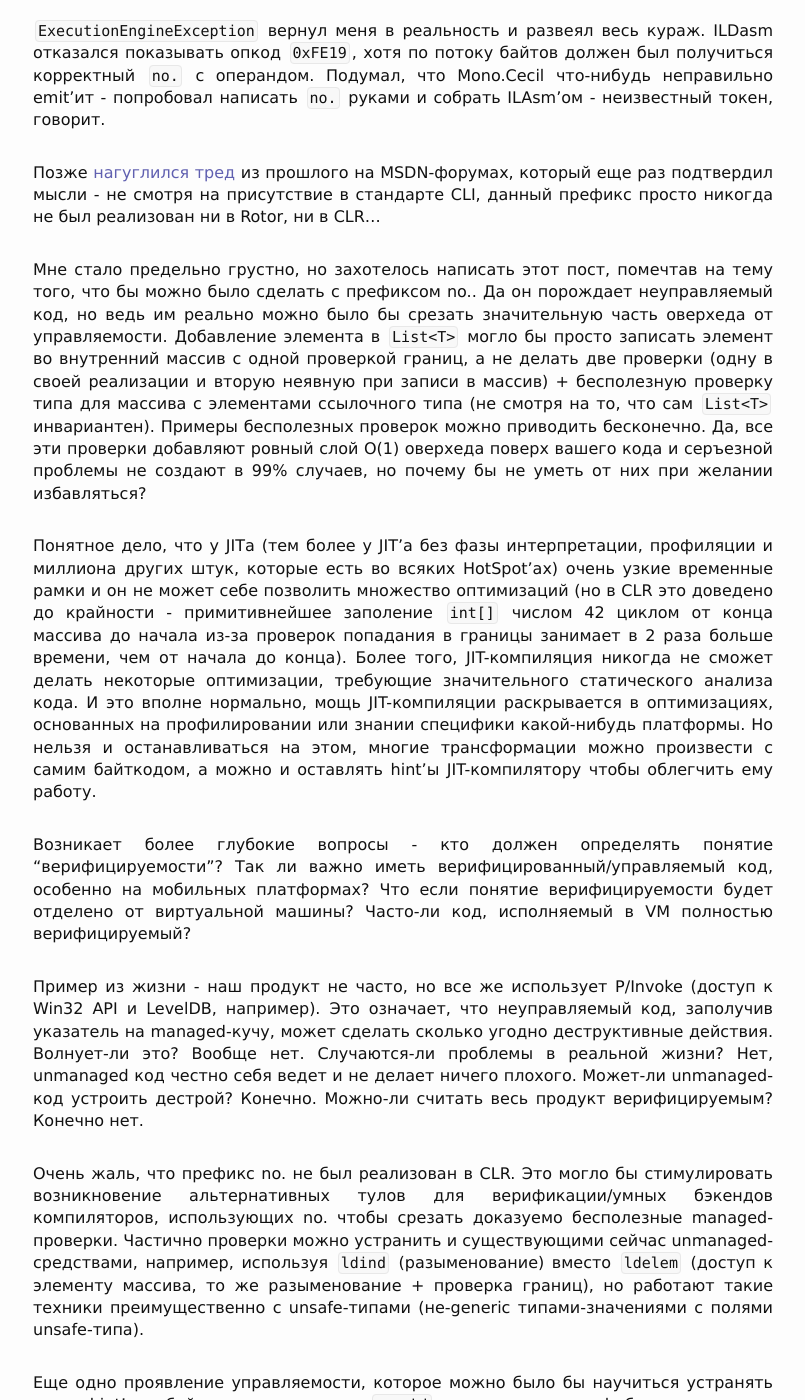
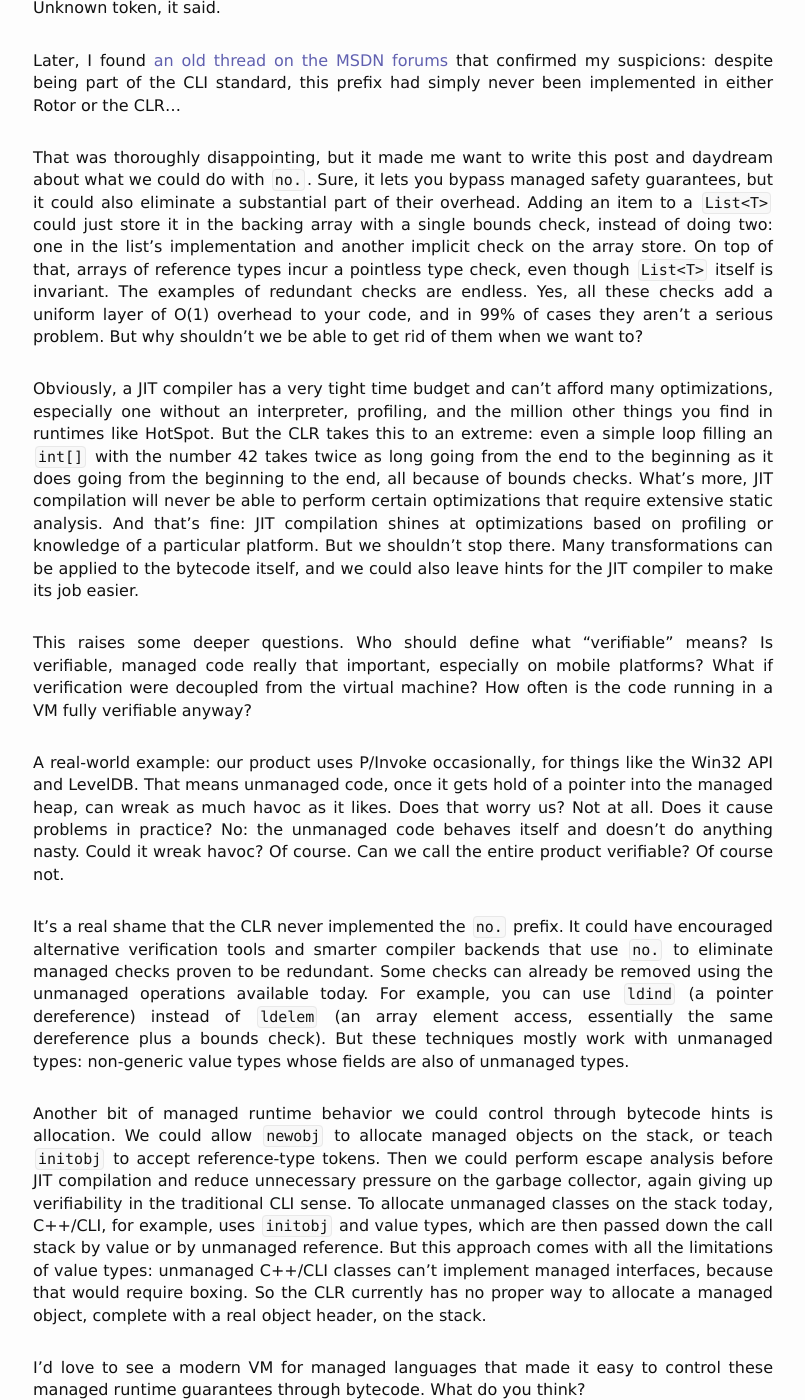
Before and after one commit to controlflow/controlflow.github.io, a Jekyll site: the page built from _posts/2013-11-18-msil-no.markdown, in a window 1280 px wide and 1400 px high, scrolled down 1716 px. Shown: the whole window, without its empty margins (237-1042 px from the left). Built offline with Jekyll 4.4.1, drawn with Linux system fonts in a browser that asks for light colours; comment, search, counter and statistics services are not loaded; some of the changed text lies outside the part shown.

Commit message:
Translate MSIL no. opcode article into English

````diff
--- a/_posts/2013-11-18-msil-no.markdown
+++ b/_posts/2013-11-18-msil-no.markdown
@@ -1,11 +1,11 @@
 ---
 layout: post
-title: "Скажи MSIL-опкоду no."
+title: "Say no. to an MSIL Opcode"
 date: 2013-11-18 18:52:00
 author: Aleksandr Shvedov
 tags: csharp clr cli rotor managed
 ---
-Некоторое время назад я долго сидел в подсистемах нашего продукта, связанных с чтением метаданных и MSIL-байткода. Совершенно случайно нарвался на определение такой MSIL-инструкции:
+A while ago, I spent quite a bit of time in the parts of our product that read metadata and MSIL bytecode. By pure chance, I stumbled across this MSIL instruction definition:
 
 ```c#
 public static readonly Opcode No = new Opcode("no.",
@@ -14,32 +14,32 @@ public static readonly Opcode No = new Opcode("no.",
   OpcodeValue.No, FlowControl.Meta, false, 0);
 ```
 
-Никогда такой опкод раньше не видел, из определения видно что это префикс, а не самостоятельный опкод (а из префиксов всомнились только `tail.` и `constrained.`, хотя есть и другие). Что еще больше заинтересовало - в классе `System.Reflection.Emit.Opcodes` из стандартной библиотеки классов .NET Framework такого опкода вовсе не определено. Даже в подробной и вообще очень неплохой книге про MSIL - [Expert .NET 2.0 IL assembler](http://books.google.ru/books/about/Expert_NET_2_0_IL_Assembler.html?id=oAcCRKd6EZgC&redir_esc=y) - нету ни единого упоминания. А вот в библиотеке *Mono.Cecil* этот префикс нашелся - значит разработчики метадата-reader’ов/writer’ов точно знали что-то, недоступное всем остальным. Интереса добавляло не только загадочное имя опкода `no.`, но еще и `sbyte`-операнд (можно не только задать какой-то инструкции загадочный префикс `no.`, но еще и контроллировать его каким-то образом).
+I'd never seen this opcode before. The definition makes it clear that it's a prefix rather than a standalone instruction. The only other prefixes that came to mind were `tail.` and `constrained.`, though there are others. What made it even more intriguing was that the .NET Framework's `System.Reflection.Emit.OpCodes` class doesn't define it at all. Even the detailed and generally excellent book [Expert .NET 2.0 IL Assembler](http://books.google.ru/books/about/Expert_NET_2_0_IL_Assembler.html?id=oAcCRKd6EZgC&redir_esc=y) doesn't mention it once. But *Mono.Cecil* does have this prefix, so the people writing metadata readers and writers clearly knew something the rest of us didn't. And it wasn't just the mysterious name, `no.`, that caught my attention: it also takes an `sbyte` operand. You can not only attach this mysterious prefix to an instruction, but somehow control what it does.
 
-Гугл с первой попытки тоже ничего дельного не подкинул, зато завесу тайны опкода `0xFE19`, как ни странно, открыл стандарт CLI:
+My first attempt at Googling it didn't turn up anything useful either. Oddly enough, it was the CLI standard that finally revealed the secret of opcode `0xFE19`:
 
-![]({{ site.baseurl }}/images/msil-no-ecma-spec.png)
+![The CLI specification for the no. prefix, which allows type, range, and null checks to be skipped.]({{ site.baseurl }}/images/msil-no-ecma-spec.png)
 
-Теперь то все стало понятно - опкод должен позволять отключать все те проверки managed-мира (которые собственно и создают саму “управляемость” среды исполнения), с которыми живут и исполняются практически все CLR-приложения - автоматические проверки на `null`, проверки выхода за границы массивов и проверки типов (при даункастах и записях в крайне мерзкие ковариантные массивы, слизанные из JVM).
+Now it all made sense. This opcode was supposed to let you disable the checks that virtually every CLR application lives with: automatic null checks, array bounds checks, and type checks when downcasting or storing into those dreadful covariant arrays borrowed from the JVM. These are, after all, some of the very checks that make a managed runtime "managed."
 
-Конечно же, байткод с префиксом `no.` перестает быть “верифицируемым”, но кого это волнует? В тот момент реальный мир для меня перестал существовать и через 10 минут на базе Mono.Cecil собрался реврайтер в один цикл, вставляющий `no.`-префикс во всех местах, где это имеет смысл…
+Of course, bytecode with a `no.` prefix is no longer "verifiable," but who cares? At that point, the real world ceased to exist for me. Ten minutes later, I had a Mono.Cecil rewriter consisting of a single loop, inserting the `no.` prefix everywhere it made sense...
 
-![]({{ site.baseurl }}/images/msil-no-runtime.png)
+![The test application crashes, while ILDasm displays the no. prefix bytes as an unknown instruction.]({{ site.baseurl }}/images/msil-no-runtime.png)
 
-`ExecutionEngineException` вернул меня в реальность и развеял весь кураж. ILDasm отказался показывать опкод `0xFE19`, хотя по потоку байтов должен был получиться корректный `no.` с операндом. Подумал, что Mono.Cecil что-нибудь неправильно emit’ит - попробовал написать `no.` руками и собрать ILAsm’ом - неизвестный токен, говорит.
+An `ExecutionEngineException` brought me back to reality and killed the excitement. ILDasm refused to display opcode `0xFE19`, even though the byte stream should have represented a valid `no.` prefix with an operand. I suspected Mono.Cecil was emitting something incorrectly, so I tried writing `no.` by hand and assembling it with ILAsm. Unknown token, it said.
 
-Позже [нагуглился тред](http://social.msdn.microsoft.com/Forums/vstudio/en-US/b6e7db0e-6015-4e4e-9d03-210240238f6d/the-no-prefix-cil-instruction?forum=clr) из прошлого на MSDN-форумах, который еще раз подтвердил мысли - не смотря на присутствие в стандарте CLI, данный префикс просто никогда не был реализован ни в Rotor, ни в CLR…
+Later, I found [an old thread on the MSDN forums](http://social.msdn.microsoft.com/Forums/vstudio/en-US/b6e7db0e-6015-4e4e-9d03-210240238f6d/the-no-prefix-cil-instruction?forum=clr) that confirmed my suspicions: despite being part of the CLI standard, this prefix had simply never been implemented in either Rotor or the CLR...
 
-Мне стало предельно грустно, но захотелось написать этот пост, помечтав на тему того, что бы можно было сделать с префиксом no.. Да он порождает неуправляемый код, но ведь им реально можно было бы срезать значительную часть оверхеда от управляемости. Добавление элемента в `List<T>` могло бы просто записать элемент во внутренний массив с одной проверкой границ, а не делать две проверки (одну в своей реализации и вторую неявную при записи в массив) + бесполезную проверку типа для массива с элементами ссылочного типа (не смотря на то, что сам `List<T>` инвариантен). Примеры бесполезных проверок можно приводить бесконечно. Да, все эти проверки добавляют ровный слой O(1) оверхеда поверх вашего кода и серъезной проблемы не создают в 99% случаев, но почему бы не уметь от них при желании избавляться?
+That was thoroughly disappointing, but it made me want to write this post and daydream about what we could do with `no.`. Sure, it lets you bypass managed safety guarantees, but it could also eliminate a substantial part of their overhead. Adding an item to a `List<T>` could just store it in the backing array with a single bounds check, instead of doing two: one in the list's implementation and another implicit check on the array store. On top of that, arrays of reference types incur a pointless type check, even though `List<T>` itself is invariant. The examples of redundant checks are endless. Yes, all these checks add a uniform layer of O(1) overhead to your code, and in 99% of cases they aren't a serious problem. But why shouldn't we be able to get rid of them when we want to?
 
-Понятное дело, что у JITа (тем более у JIT’а без фазы интерпретации, профиляции и миллиона других штук, которые есть во всяких HotSpot’ах) очень узкие временные рамки и он не может себе позволить множество оптимизаций (но в CLR это доведено до крайности - примитивнейшее заполение `int[]` числом 42 циклом от конца массива до начала из-за проверок попадания в границы занимает в 2 раза больше времени, чем от начала до конца). Более того, JIT-компиляция никогда не сможет делать некоторые оптимизации, требующие значительного статического анализа кода. И это вполне нормально, мощь JIT-компиляции раскрывается в оптимизациях, основанных на профилировании или знании специфики какой-нибудь платформы. Но нельзя и останавливаться на этом, многие трансформации можно произвести с самим байткодом, а можно и оставлять hint’ы JIT-компилятору чтобы облегчить ему работу.
+Obviously, a JIT compiler has a very tight time budget and can't afford many optimizations, especially one without an interpreter, profiling, and the million other things you find in runtimes like HotSpot. But the CLR takes this to an extreme: even a simple loop filling an `int[]` with the number 42 takes twice as long going from the end to the beginning as it does going from the beginning to the end, all because of bounds checks. What's more, JIT compilation will never be able to perform certain optimizations that require extensive static analysis. And that's fine: JIT compilation shines at optimizations based on profiling or knowledge of a particular platform. But we shouldn't stop there. Many transformations can be applied to the bytecode itself, and we could also leave hints for the JIT compiler to make its job easier.
 
-Возникает более глубокие вопросы - кто должен определять понятие “верифицируемости”? Так ли важно иметь верифицированный/управляемый код, особенно на мобильных платформах? Что если понятие верифицируемости будет отделено от виртуальной машины? Часто-ли код, исполняемый в VM полностью верифицируемый?
+This raises some deeper questions. Who should define what "verifiable" means? Is verifiable, managed code really that important, especially on mobile platforms? What if verification were decoupled from the virtual machine? How often is the code running in a VM fully verifiable anyway?
 
-Пример из жизни - наш продукт не часто, но все же использует P/Invoke (доступ к Win32 API и LevelDB, например). Это означает, что неуправляемый код, заполучив указатель на managed-кучу, может сделать сколько угодно деструктивные действия. Волнует-ли это? Вообще нет. Случаются-ли проблемы в реальной жизни? Нет, unmanaged код честно себя ведет и не делает ничего плохого. Может-ли unmanaged-код устроить дестрой? Конечно. Можно-ли считать весь продукт верифицируемым? Конечно нет.
+A real-world example: our product uses P/Invoke occasionally, for things like the Win32 API and LevelDB. That means unmanaged code, once it gets hold of a pointer into the managed heap, can wreak as much havoc as it likes. Does that worry us? Not at all. Does it cause problems in practice? No: the unmanaged code behaves itself and doesn't do anything nasty. Could it wreak havoc? Of course. Can we call the entire product verifiable? Of course not.
 
-Очень жаль, что префикс no. не был реализован в CLR. Это могло бы стимулировать возникновение альтернативных тулов для верификации/умных бэкендов компиляторов, использующих no. чтобы срезать доказуемо бесполезные managed-проверки. Частично проверки можно устранить и существующими сейчас unmanaged-средствами, например, используя `ldind` (разыменование) вместо `ldelem` (доступ к элементу массива, то же разыменование + проверка границ), но работают такие техники преимущественно с unsafe-типами (не-generic типами-значениями с полями unsafe-типа).
+It's a real shame that the CLR never implemented the `no.` prefix. It could have encouraged alternative verification tools and smarter compiler backends that use `no.` to eliminate managed checks proven to be redundant. Some checks can already be removed using the unmanaged operations available today. For example, you can use `ldind` (a pointer dereference) instead of `ldelem` (an array element access, essentially the same dereference plus a bounds check). But these techniques mostly work with unmanaged types: non-generic value types whose fields are also of unmanaged types.
 
-Еще одно проявление управляемости, которое можно было бы научиться устранять через hint’ы в байткоде - разрешить `newobj` выделять managed-объекты на стеке (или `initobj` научить кушать токены ссылочных типов). Тогда можно было бы производить escape-анализ до всякой JIT-компиляции и устранять излишнее давление на сборщик мусора, опять же теряя классическую верифицируемость CLI. Сейчас чтобы использовать аллокации на стеке, C++/CLI (для unmanaged-классов), например, использует `initobj` и типы-значения, которые затем передаются ниже по стеку по значению или по unmanaged-ссылке. Но такой подход имеет все проблемы типов-значений - unmanaged-классы C++/CLI не могут реализовывать managed-интерфейсы (их потребовалось бы боксить). Таким образом полноценного способа выделить managed объект (с настоящим object header’ом) на стеке сейчас в CLR не существует.
+Another bit of managed runtime behavior we could control through bytecode hints is allocation. We could allow `newobj` to allocate managed objects on the stack, or teach `initobj` to accept reference-type tokens. Then we could perform escape analysis before JIT compilation and reduce unnecessary pressure on the garbage collector, again giving up verifiability in the traditional CLI sense. To allocate unmanaged classes on the stack today, C++/CLI, for example, uses `initobj` and value types, which are then passed down the call stack by value or by unmanaged reference. But this approach comes with all the limitations of value types: unmanaged C++/CLI classes can't implement managed interfaces, because that would require boxing. So the CLR currently has no proper way to allocate a managed object, complete with a real object header, on the stack.
 
-Подводя итог хочется сказать только одно - было бы интересно посмотреть на современную VM для управляемых языков, позволяющую легко контроллировать эту самую управляемость через байткод. А что думаете вы?
+I'd love to see a modern VM for managed languages that made it easy to control these managed runtime guarantees through bytecode. What do you think?
````
